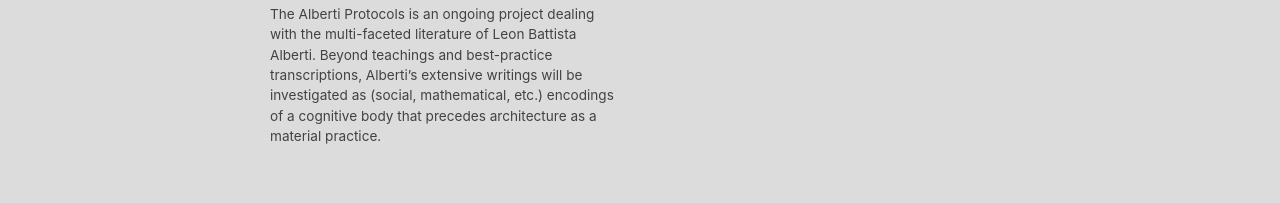
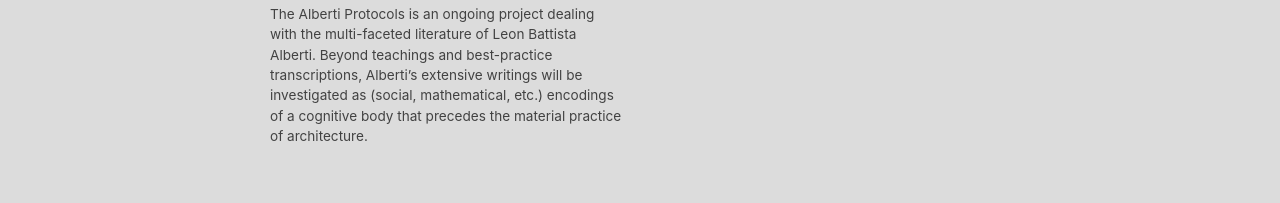
Before and after one commit to thealbertiprotocols/thealbertiprotocols.github.io, a Jekyll site: the page built from index.markdown, in a window 1280 px wide. Shown: the part 856-1059 px from the top of the page. Built offline with Jekyll 4.4.1, drawn with Linux system fonts in a browser that asks for light colours.

Commit message:
footer info

```diff
--- a/_config.yml
+++ b/_config.yml
@@ -24,7 +24,7 @@ description: >- # this means to ignore newlines until "baseurl:"
   The Alberti Protocols is an ongoing project dealing with the multi-faceted literature
   of Leon Battista Alberti. Beyond teachings and best-practice transcriptions, Alberti’s
   extensive writings will be investigated as (social, mathematical, etc.) encodings of a
-  cognitive body that precedes architecture as a material practice.
+  cognitive body that precedes the material practice of architecture.
 baseurl: "" # the subpath of your site, e.g. /blog
 url: "https://thealbertiprotocols.com/" # the base hostname & protocol for your site, e.g. http://example.com
 twitter_username: jekyllrb
```
